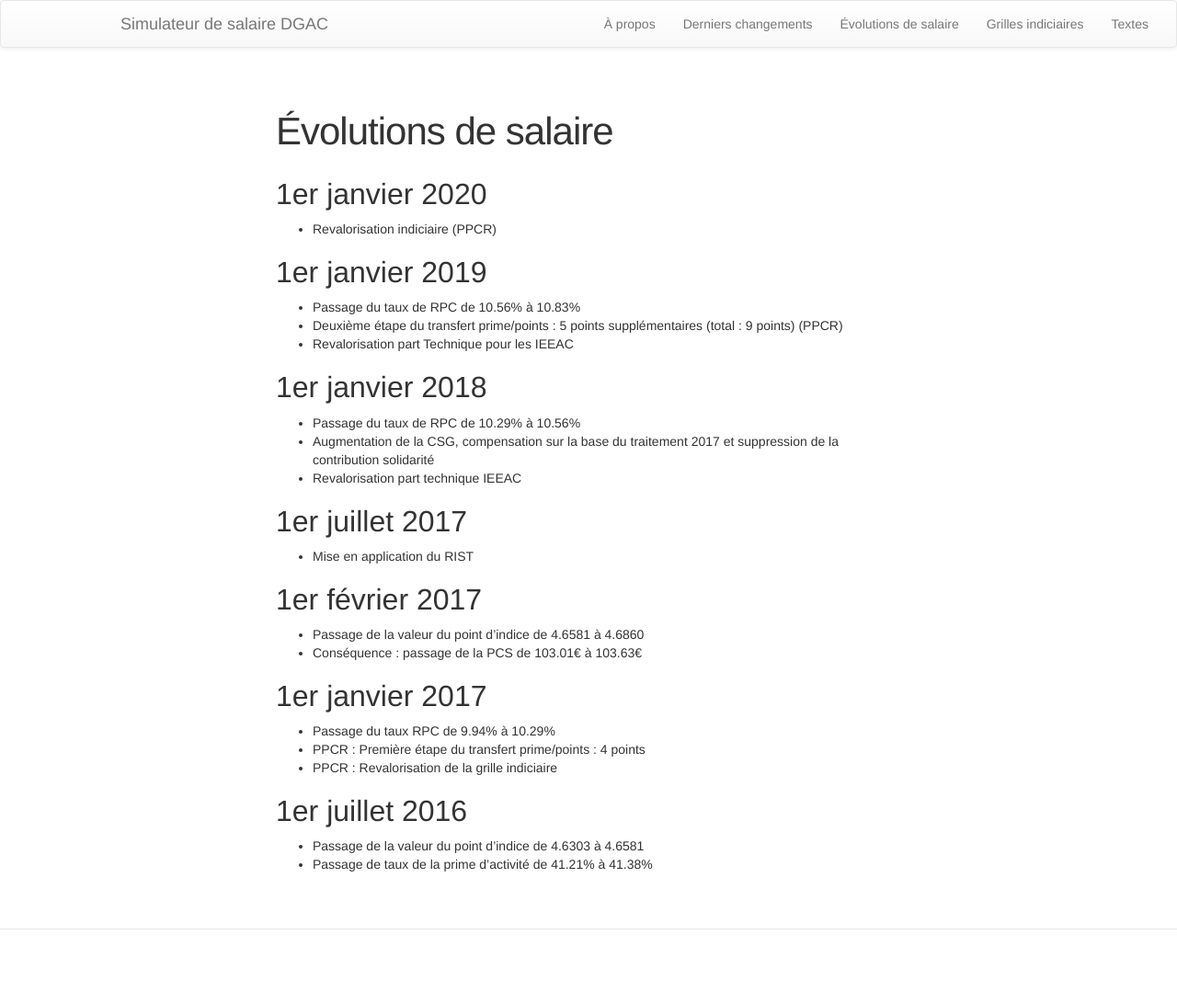
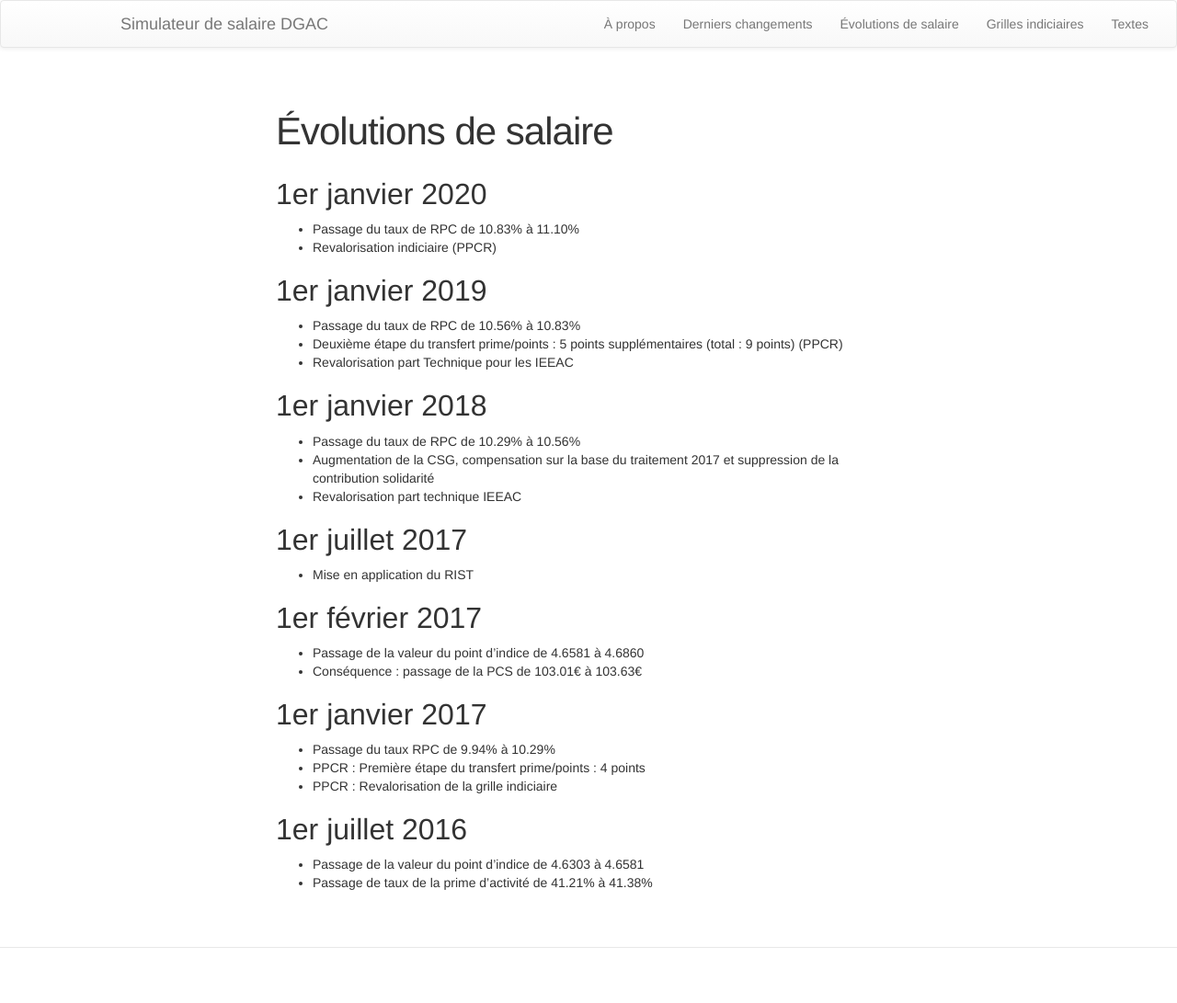
Before and after one commit to DGAC/simupaye, a Jekyll site: the page built from evolutions.md, in a window 1280 px wide. Shown: the whole page at 92% size. Built offline with Jekyll 4.4.1, drawn with Linux system fonts in a browser that asks for light colours.

Commit message:
Correction RPC

```diff
--- a/evolutions.md
+++ b/evolutions.md
@@ -6,6 +6,7 @@ permalink: /evolutions/
 
 ## 1er janvier 2020
 
+* Passage du taux de RPC de 10.83% à 11.10%
 * Revalorisation indiciaire (PPCR)
 
 ## 1er janvier 2019
```
